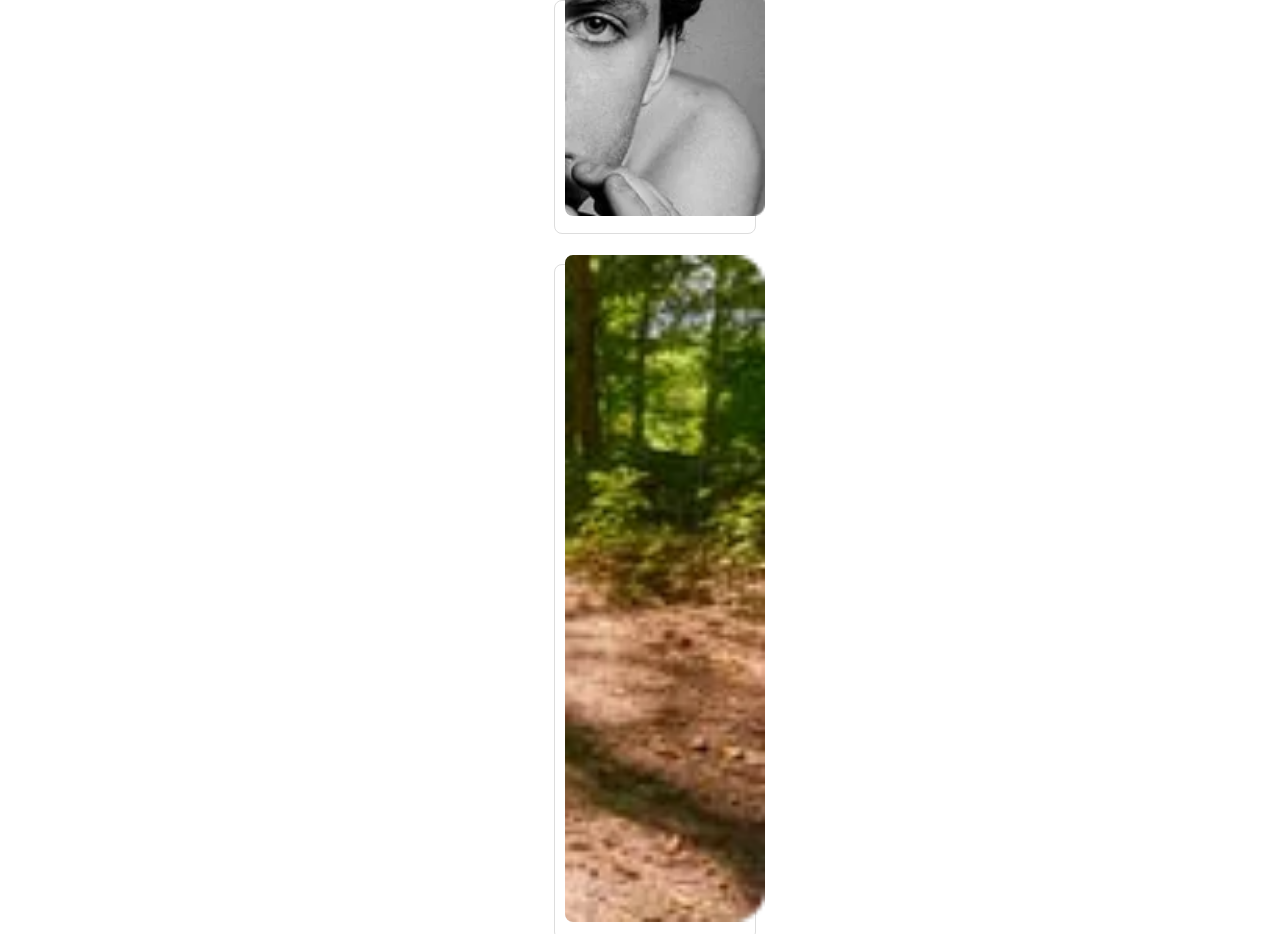
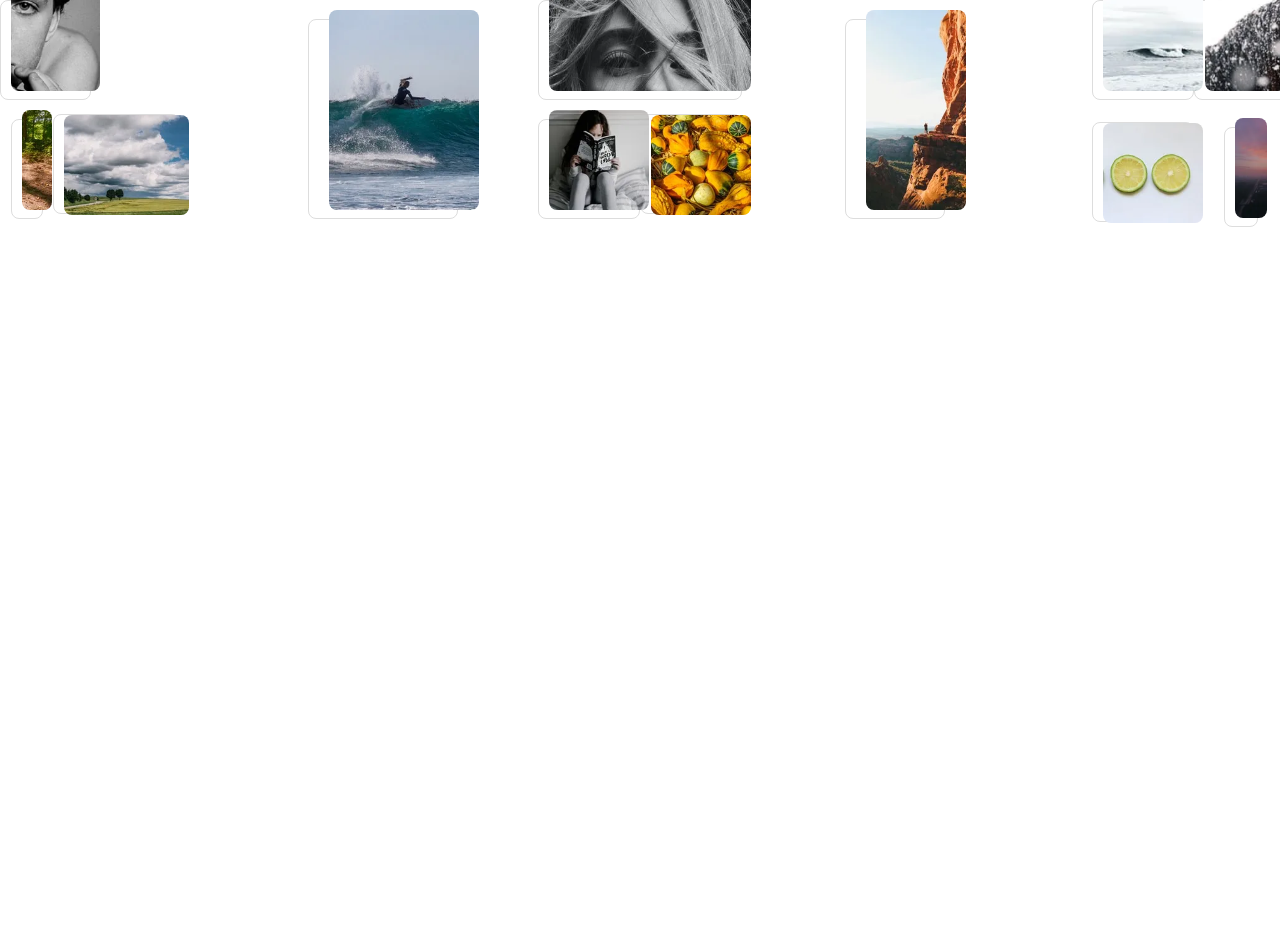
Before and after one commit to junaidxgit/charity, a website: page playgroud.html in a window 1280 px wide. Shown: the top 934 px of the page. After the commit the page ends 800 px from the top, so only its background shows below. Drawn offline with Linux system fonts and the light colour scheme.

Commit message:
defined grid

```diff
--- a/css/styles.css
+++ b/css/styles.css
@@ -1,52 +1,55 @@
-:root{
+:root {
   --primary-color: #0e6248;
-  --secondary-color:#fbf8f6;
-  --border-radius:8px;
+  --secondary-color: #fbf8f6;
+  --border-radius: 8px;
 }
-*,*::before,*::after{
+*,
+*::before,
+*::after {
   box-sizing: border-box;
 }
 
-h3{
+h3 {
   color: var(--primary-color);
   font-size: 1.2rem;
   font-weight: 800;
 }
 /* typography */
-html{
+html {
   font-size: 62.5%;
   line-height: 1.5;
 }
-body{
-  font-family: 'Lato', sans-serif;
+body {
+  font-family: "Lato", sans-serif;
   font-size: 2rem;
 }
-h1{
+h1 {
   font-size: 3.6rem;
   font-weight: bold;
 }
-h2{
+h2 {
   font-size: 1.8rem;
   font-weight: bold;
 }
-h1,h2,h3{
+h1,
+h2,
+h3 {
   margin-top: 0;
 }
 /* container */
-.container{
+.container {
   max-width: 900px;
   margin: 0 auto;
-
 }
-.block--dark{
+.block--dark {
   background: black;
 }
-.block{
+.block {
   margin-bottom: 6rem;
 }
 /* button */
-.btn{
-  padding:10px 23px 11px ;
+.btn {
+  padding: 10px 23px 11px;
   text-decoration: none;
   outline: 0;
   border-radius: var(--border-radius);
@@ -54,71 +57,70 @@ h1,h2,h3{
   font-size: 1.6rem;
   font-weight: bold;
   text-transform: uppercase;
-
 }
-.btn--primary{
+.btn--primary {
   background: var(--primary-color);
   color: white;
 }
-.btn--streched{
-  padding:  10px 60px 11px 29px;
+.btn--streched {
+  padding: 10px 60px 11px 29px;
 }
 
-.logo-filtre{
-  filter:brightness(90%) contrast(90%);
+.logo-filtre {
+  filter: brightness(90%) contrast(90%);
 }
-.input{
+.input {
   border-radius: var(--border-radius);
   padding: 1rem;
   border: 1px solid #ddd;
-  background:#fff;
+  background: #fff;
   outline: 0;
   display: block;
 }
-.label{
+.label {
   display: block;
-  margin-bottom:2px ;
+  margin-bottom: 2px;
 }
 
-.input--group__inline{
+.input--group__inline {
   border: 1px solid #ddd;
   background: #fff;
   border-radius: var(--border-radius);
   display: flex;
   overflow: hidden;
 }
-.input--group__inline .input{
+.input--group__inline .input {
   flex-grow: 1;
   border: 0;
   width: 0;
   margin-left: 1rem;
 }
-.input--group__inline .input::placeholder{
+.input--group__inline .input::placeholder {
   opacity: 0.6;
   font-size: 1.8rem;
 }
-.input--group__inline .btn{
+.input--group__inline .btn {
   background: rgb(219 231 227);
   color: var(--primary-color);
   border-radius: 0;
 }
 /* grid */
-.grid{
+.grid {
   display: grid;
   justify-content: center;
 }
 
-@media screen and (min-width:768px) {
-  .grid--colsN{
-      grid-template-columns: repeat(auto-fit,minmax(10rem,1fr));
+@media screen and (min-width: 768px) {
+  .grid--colsN {
+    grid-template-columns: repeat(auto-fit, minmax(10rem, 1fr));
   }
 }
 /* img */
-img{
+img {
   width: 100%;
 }
 
-.img--container{
+.img--container {
   border-radius: var(--border-radius);
   border: 1px solid #ddd;
   overflow: visible;
@@ -127,7 +129,7 @@ img{
   margin-bottom: 3rem;
   margin-left: 3rem;
 }
-.img--container img{
+.img--container img {
   border-radius: 8px;
   position: relative;
   bottom: 10px;
@@ -135,29 +137,29 @@ img{
 }
 
 /* list */
-.list{
-  list-style:none;
+.list {
+  list-style: none;
   padding-left: 0;
   margin: 0;
 }
 
 /* achivement */
-.quote__content{
+.quote__content {
   padding: 1rem;
   margin: 0;
 }
-.quote__p{
+.quote__p {
   font-size: 1.6rem;
   margin-top: 0.5rem;
 }
 
-.quote__heading{
+.quote__heading {
   font-size: 1.8rem;
   font-weight: bold;
   color: black;
   margin-bottom: 0;
 }
-.quote__btn{
+.quote__btn {
   margin: 0 auto;
   display: block;
   padding-right: 1rem;
@@ -167,82 +169,80 @@ img{
   padding: 2rem;
 }
 /* card */
-.card{
+.card {
   border-radius: var(--border-radius);
   border: 1px solid #ddd;
   box-shadow: 0 0 15px lightblue;
   padding: 2rem;
 }
-.card .input--group{
+.card .input--group {
   margin-bottom: 2rem;
 }
 
-.btn .icon{
+.btn .icon {
   width: 13px;
   margin-top: 6px;
   margin-left: 3px;
 }
 /* stats section */
-.stats{
+.stats {
   background: var(--secondary-color);
   gap: 2rem;
   padding: 2rem;
   border-radius: var(--border-radius);
 }
-.stats p{
+.stats p {
   margin: 0;
 }
 
-.stats__number{
+.stats__number {
   font-size: 2.4rem;
   font-weight: bolder;
 }
-.stats__name{
+.stats__name {
   font-size: 1.6rem;
   font-weight: 600;
   letter-spacing: 1px;
 }
 
 @media screen and (max-width: 500px) {
-  .stats{
+  .stats {
     grid-template-columns: 1fr 1fr;
     grid-template-rows: 1fr 1fr;
     justify-items: center;
-
   }
 }
 @media screen and (min-width: 500px) {
-  .stats{
-     grid-template-columns: repeat(4,1fr);
-     justify-items:center;
+  .stats {
+    grid-template-columns: repeat(4, 1fr);
+    justify-items: center;
     gap: 0;
   }
 }
 /* hero content */
-.hero__content{
+.hero__content {
   text-align: center;
   max-width: 520px;
   margin: auto;
 }
-.hero__content h1{
+.hero__content h1 {
   color: white;
 }
 
-.hero__content .btn{
-  margin:0 1rem ;
+.hero__content .btn {
+  margin: 0 1rem;
 }
 
-@media screen and (max-width:768px) {
-
-  .hero__content h1{
+@media screen and (max-width: 768px) {
+  .hero__content h1 {
     font-size: 2.4rem;
   }
-  .hero__content .btn{
+  .hero__content .btn {
     font-size: 1.4rem;
     margin-bottom: 1rem;
   }
 }
-.list__items{
+.list__items {
   border-bottom: 1px solid gray;
   margin-bottom: 2rem;
   color: white;
@@ -250,7 +250,7 @@ img{
 }
 /* nav */
 
-.nav .list__items{
+.nav .list__items {
   border-bottom: none;
   margin-bottom: 2rem;
 
@@ -258,15 +258,14 @@ img{
 }
 .list__items:hover {
   color: rgb(144, 143, 143);
-
 }
-.nav .btn{
+.nav .btn {
   font-size: 1.2rem;
 }
-.btn:hover{
+.btn:hover {
   background: #329878;
 }
-.nav .btn .icon{
+.nav .btn .icon {
   width: 13px;
   position: relative;
   margin-top: 0;
@@ -274,54 +273,54 @@ img{
   margin-left: 3px;
 }
 
-.list__items:last-child{
+.list__items:last-child {
   border: 0;
 }
-.nav{
+.nav {
   padding: 1rem;
   margin-bottom: 10rem;
 }
 
-.nav__logo{
+.nav__logo {
   font-size: 1.2rem;
   max-width: 80px;
   cursor: pointer;
   max-width: 109px;
   /* margin-top: 2rem; */
 }
-.nav__logo img{
+.nav__logo img {
   width: 50px;
   height: 20px;
   fill: black;
 }
-.nav__cols{
+.nav__cols {
   display: none;
 }
 
-.collapsible__content{
+.collapsible__content {
   max-height: 0;
   opacity: 0;
   cursor: pointer;
   transition: all 0.25s;
   margin: 0;
 }
-.collapsible--expanded .collapsible__content{
+.collapsible--expanded .collapsible__content {
   max-height: 100vh;
   opacity: 1;
 }
-@media screen and (min-width:768px) {
-  .nav__logo{
+@media screen and (min-width: 768px) {
+  .nav__logo {
     max-width: 109px;
   }
-  .nav .list__items{
+  .nav .list__items {
     margin: 0;
     font-size: 1.6rem;
   }
-  .nav__menu{
+  .nav__menu {
     display: none;
   }
-  .nav__cols{
-    display:initial;
+  .nav__cols {
+    display: initial;
     margin: 0 2rem;
   }
 
@@ -330,9 +329,9 @@ img{
       margin-left:3rem;
       font-size: 1.6rem;
   } */
-   .collapsible__content{
+  .collapsible__content {
     display: flex;
-      justify-content:space-evenly;
+    justify-content: space-evenly;
     align-items: center;
     opacity: 1;
     max-height: 100vh;
@@ -341,69 +340,67 @@ img{
   }
 }
 /* hero content */
-.hero{
+.hero {
   background-image: url(../images/hero-credit-zeyn-afuang@3x.webp);
   background-size: 100vw 100vh;
   height: 100vh;
   background-repeat: no-repeat;
   width: 100vw;
 }
-.hero .nav{
+.hero .nav {
   margin-bottom: 0;
   padding: 2rem;
 }
-.hero .hero__content{
+.hero .hero__content {
   position: absolute;
   top: 280px;
   left: 120px;
 }
-.hero .nav{
+.hero .nav {
   /* margin-bottom: 10rem; */
 }
-@media screen and (min-width:768px) {
-
-  .hero .nav{
+@media screen and (min-width: 768px) {
+  .hero .nav {
     margin-bottom: 15rem;
   }
-  .hero .hero__content{
+  .hero .hero__content {
     position: initial;
   }
 }
 
 /* discription block */
-.block-discription{
+.block-discription {
   text-align: center;
 }
-.block-discription .btn{
+.block-discription .btn {
   white-space: nowrap;
 }
-.discription__heading{
+.discription__heading {
   margin: 0;
   text-transform: uppercase;
   font-weight: bold;
 }
 
-.discription__p{
+.discription__p {
   margin-top: 0;
   font-weight: bold;
   line-height: 1.1;
-
 }
 
-@media screen and (min-width:768px) {
- .discription__content{
+@media screen and (min-width: 768px) {
+  .discription__content {
     display: flex;
   }
-  .block-discription{
+  .block-discription {
     text-align: left;
   }
-  .discription__heading{
-      display:inline ;
+  .discription__heading {
+    display: inline;
   }
-  .discription__p{
+  .discription__p {
     margin-right: 2rem;
   }
-  .discription__content .btn{
+  .discription__content .btn {
     justify-self: center;
     align-self: center;
     margin-top: 1rem;
@@ -411,11 +408,11 @@ img{
 }
 /* block achivement */
 
-.block-achivement .block-discription{
+.block-achivement .block-discription {
   margin-bottom: 4rem;
 }
 
-.block_achivement__grid{
+.block_achivement__grid {
   gap: 3rem;
 }
 .block_achivement__grid .achivement {
@@ -423,7 +420,7 @@ img{
 }
 
 /* forum */
-.forum{
+.forum {
   background: var(--secondary-color);
   text-align: center;
   line-height: 1.2;
@@ -433,36 +430,36 @@ img{
 
 /* block card */
 
-.item-bold{
+.item-bold {
   font-weight: bolder;
   font-size: 2.4rem;
   margin-bottom: 2rem;
 }
-.item-normal{
+.item-normal {
   font-weight: normal;
   font-size: 1.6rem;
   padding-bottom: 1rem;
 }
 
-.card-list{
+.card-list {
   text-align: center;
 }
 
-.block-card  .card{
+.block-card .card {
   width: 350px;
   /* margin-left: 4rem; */
   justify-self: center;
 }
-@media screen and (min-width:768px) {
-  .block-card  .card{
+@media screen and (min-width: 768px) {
+  .block-card .card {
     justify-self: end;
   }
-  .block-card .card-list{
+  .block-card .card-list {
     text-align: left;
   }
 }
 /* block subscription */
-.block-subs{
+.block-subs {
   text-align: center;
   color: white;
   background-color: var(--primary-color);
@@ -470,49 +467,191 @@ img{
   padding-bottom: 4rem;
   border-radius: var(--border-radius);
 }
-.block-subs p{
+.block-subs p {
   margin: 8px 0 1.5rem;
   font-size: 1.6rem;
   opacity: 0.8;
 }
-.block-subs .input--group__inline{
+.block-subs .input--group__inline {
   max-width: 400px;
   margin: auto;
 }
-.block-subs h2{
+.block-subs h2 {
   font-size: 2.4rem;
   font-weight: bold;
   margin: 0;
-
 }
 /* footer */
-.footer{
+.footer {
   padding: 3rem;
   text-align: center;
 }
-.media{
+.media {
   max-width: 70px;
 }
-.footer__logo{
+.footer__logo {
   max-width: 135px;
 }
-.footer__discription{
+.footer__discription {
   font-size: 12px;
   color: white;
 }
-.list__brand .footer__discription{
+.list__brand .footer__discription {
   margin-bottom: 1rem;
 }
-@media screen and (min-width:768px) {
-  .footer{
+@media screen and (min-width: 768px) {
+  .footer {
     display: flex;
     justify-content: space-between;
   }
-  .list__brand{
+  .list__brand {
     text-align: start;
   }
- .list__about{
+  .list__about {
     text-align: end;
     align-self: center;
   }
 }
+
+/* galary */
+.gallery {
+  width: 180px;
+  height: 200px;
+  grid-template-columns: 1fr 1fr;
+  grid-template-rows: 1fr 1fr;
+  row-gap: 14px;
+  box-sizing: border-box;
+  justify-items: center;
+  align-items: center;
+}
+
+.gallery img,
+.gallery .img--container {
+  width: initial;
+  height: 100px;
+}
+.gallery .img--container {
+  display: inline-block;
+  margin: 0;
+}
+.charity-grid .img--container {
+  display: inline-block;
+}
+
+.grid1,
+.grid1 img {
+  grid-column: 1 / span 2;
+  height: 100px;
+  width: 100%;
+  justify-self: stretch;
+}
+
+.charity-grid {
+  display: none;
+  row-gap: 16px;
+  margin-bottom: 6rem;
+  justify-content: center;
+  width: 100vw;
+  height: 200px;
+}
+@media screen and (min-width: 613px) {
+  .charity-grid {
+    display: none;
+    grid-template-columns: 1fr 1fr 1fr;
+    grid-template-rows: 1fr 1fr;
+    justify-items: center;
+  }
+}
+@media screen and (min-width: 1009px) {
+  .charity-grid {
+    display: grid;
+    grid-template-columns: repeat(auto-fit, minmax(10rem, 1fr));
+    grid-template-rows: none;
+  }
+}
+
+.grid2 {
+  justify-self: flex-start;
+}
+
+.grid3 {
+  margin: 0;
+  margin-right: 1.2rem;
+  margin-top: 1.9rem;
+}
+.grid4,
+.grid4 img {
+  margin-top: 1rem;
+}
+.grid1n,
+.grid1n img {
+  margin-left: rem;
+}
+.grid3,
+.grid3 img {
+  height: 200px;
+  width: 150px;
+  margin-left: 1rem;
+}
+.grid2n,
+.grid2n img {
+  width: 100px;
+  justify-self: center;
+}
+.grid3n {
+  justify-self: initial;
+  grid-column: initial;
+}
+.grid4n {
+  justify-self: end;
+}
+.grid-last,
+.grid7n {
+  justify-self: right;
+}
+.grid-first {
+  justify-self: left;
+}
+
+/* grid 2version */
+.gridgallery img {
+  width: 100%;
+}
+.gridcont {
+  display: inline-block;
+  border-radius: var(--border-radius);
+  border: 1px solid #ddd;
+  overflow: visible;
+  object-fit: contain;
+  max-width: 400px;
+  margin-bottom: 3rem;
+  margin-left: 2rem;
+}
+.gridcont img {
+  border-radius: 8px;
+  position: relative;
+  bottom: 10px;
+  left: 10px;
+}
+.gridcontainer {
+  display: grid;
+  grid-template-columns: 1fr 1fr;
+  grid-template-rows: 1fr 1fr;
+}
+.gridgallery {
+
+}
+.gridchild {
+  grid-column: 1 / span 2;
+  justify-self: stretch;
+}
+.gridlast{
+  justify-self: right;
+}
+.galgrid {
+  display: flex;
+  grid-template-columns: repeat(auto-fit, minmax(10rem, 1fr));
+  height: 250px;
+  /* gap: 3rem; */
+  margin-bottom: 16rem;
+}
--- a/playgroud.html
+++ b/playgroud.html
@@ -9,26 +9,32 @@
     <link rel="stylesheet" href="css/styles.css" />
   </head>
   <body>
-      <div class="gallery grid">
-        <div class=" img--container grid1" action="">
+      <section class="charity-grid">
+        <div class="gallery grid grid-first">
+          <section class="grid1">
+            <div class=" img--container   " action="">
                 <img
                   src="images/gallery-13.webp"
                   srcset="images/gallery-13@2x.webp 2x, images/gallery-13@3x.webp 3x"
                 />
               </div>
+          </section>
+             <section>
                <div class=" img--container grid2 " action="">
                 <img
                   src="images/gallery-7.webp"
                   srcset="images/gallery-7@2x.webp 2x, images/gallery-7@3x.webp 3x"
                 />
                </div>
+             </section>
+             <section>
                <div class=" img--container grid4 " action="">
                 <img
                   src="images/gallery-10.webp"
                   srcset="images/gallery-10@2x.webp 2x, images/gallery-10@3x.webp 3x"
                 />
                            </div>
-
+             </section>
           </div>
           <div class=" img--container grid3 " action="">
               <img
@@ -36,87 +42,72 @@
                 srcset="images/gallery-1.webp 2x, images/gallery-1.webp 3x"
               />
             </div>
-    <!-- <section class="grid grid--colsN" style="padding: 5rem">
-      <div class="grid1">
-        <div class="img--container " action="">
-          <img class="pic1"
+            <div class="gallery grid">
+              <section class="grid1">
+                <div class=" img--container grid1" action="">
+                  <img
                     src="images/gallery-12.webp"
                     srcset="images/gallery-12@2x.webp 2x, images/gallery-12@3x.webp 3x"
                   />
                 </div>
-        <div class="img--container pic3" action="">
+              </section>
+               <section>
+                 <div class=" img--container grid2 grid7n" action="">
                   <img
-            src="images/gallery-10.webp"
-            srcset="images/gallery-10@2x.webp 2x, images/gallery-10@3x.webp 3x"
+                    src="images/gallery-4.webp"
+                    srcset="images/gallery-4@2x.webp 2x, images/gallery-4@3x.webp 3x"
                   />
                                </div>
-        <div class="img--container pic2" action="">
+               </section>
+               <section>
+                 <div class=" img--container grid4 grid1n " action="">
                   <img
-            src="images/gallery-7.webp"
-            srcset="images/gallery-7@2x.webp 2x, images/gallery-7@3x.webp 3x"
+                    src="images/gallery-8.webp"
+                    srcset="images/gallery-8@2x.webp 2x, images/gallery-8@3x.webp 3x"
                   />
                                </div>
-        <div class="img--container pic3" action="">
+               </section>
+            </div>
+            <div class=" img--container grid3 grid2n" action="">
               <img
-            src="images/gallery-10.webp"
-            srcset="images/gallery-10@2x.webp 2x, images/gallery-10@3x.webp 3x"
+                src="images/gallery-9.webp"
+                srcset="images/gallery-9.webp 2x, images/gallery-9.webp 3x"
               />
             </div>
-      </div>
-      <!-- <div class="img--container" action="">
-        <img
-          src="images/gallery-1.webp"
-          srcset="images/gallery-1@2x.webp 2x, images/gallery-1@3x.webp 3x"
-        />
-      </div>
-      <div class="img--container" action="">
+            <div class="gallery grid grid-last">
+              <section>
+                <div class=" img--container grid1 grid3n" action="">
                   <img
                     src="images/gallery-3.webp"
                     srcset="images/gallery-3@2x.webp 2x, images/gallery-3@3x.webp 3x"
                   />
                 </div>
-      <div class="img--container" action="">
+              </section>
+               <section>
+                 <div class=" img--container grid2 " action="">
                   <img
-          src="images/gallery-4.webp"
-          srcset="images/gallery-4@2x.webp 2x, images/gallery-4@3x.webp 3x"
+                    src="images/gallery-11.webp"
+                    srcset="images/gallery-11@2x.webp 2x, images/gallery-11@3x.webp 3x"
                   />
                                </div>
-      <div class="img--container" action="">
+               </section>
+               <section>
+                 <div class=" img--container grid4 grid1n grid5n " action="">
+                  <img
+                    src="images/gallery-6.webp"
+                    srcset="images/gallery-6@2x.webp 2x, images/gallery-6@3x.webp 3x"
+                  />
+                               </div>
+               </section>
+              <section>
+                <div class=" img--container grid2 grid4n " action="">
                   <img
                     src="images/gallery-5.webp"
                     srcset="images/gallery-5@2x.webp 2x, images/gallery-5@3x.webp 3x"
                   />
                 </div>
-      <div class="img--container" action="">
-        <img
-          src="images/gallery-6.webp"
-          srcset="images/gallery-6@2x.webp 2x, images/gallery-6@3x.webp 3x"
-        />
+              </section>
             </div>
-      <div class="img--container" action="">
-        <img
-          src="images/gallery-8.webp"
-          srcset="images/gallery-8@2x.webp 2x, images/gallery-8@3x.webp 3x"
-        />
-      </div>
-      <div class="img--container" action="">
-        <img
-          src="images/gallery-9.webp"
-          srcset="images/gallery-9@2x.webp 2x, images/gallery-9@3x.webp 3x"
-        />
-      </div>
-      <div class="img--container" action="">
-        <img
-          src="images/gallery-11.webp"
-          srcset="images/gallery-11@2x.webp 2x, images/gallery-11@3x.webp 3x"
-        />
-      </div>
-      <div class="img--container" action="">
-        <img
-          src="images/gallery-12.webp"
-          srcset="images/gallery-12@2x.webp 2x, images/gallery-12@3x.webp 3x"
-        />
-      </div> -->
-    <!-- </section> -->
+      </section>
   </body>
 </html>
```
Also changed, not shown: index.html (+1 -2 lines), playground2.html (+88 -24 lines), 2 other files. Lines whose indentation alone changed are shown as unchanged.
